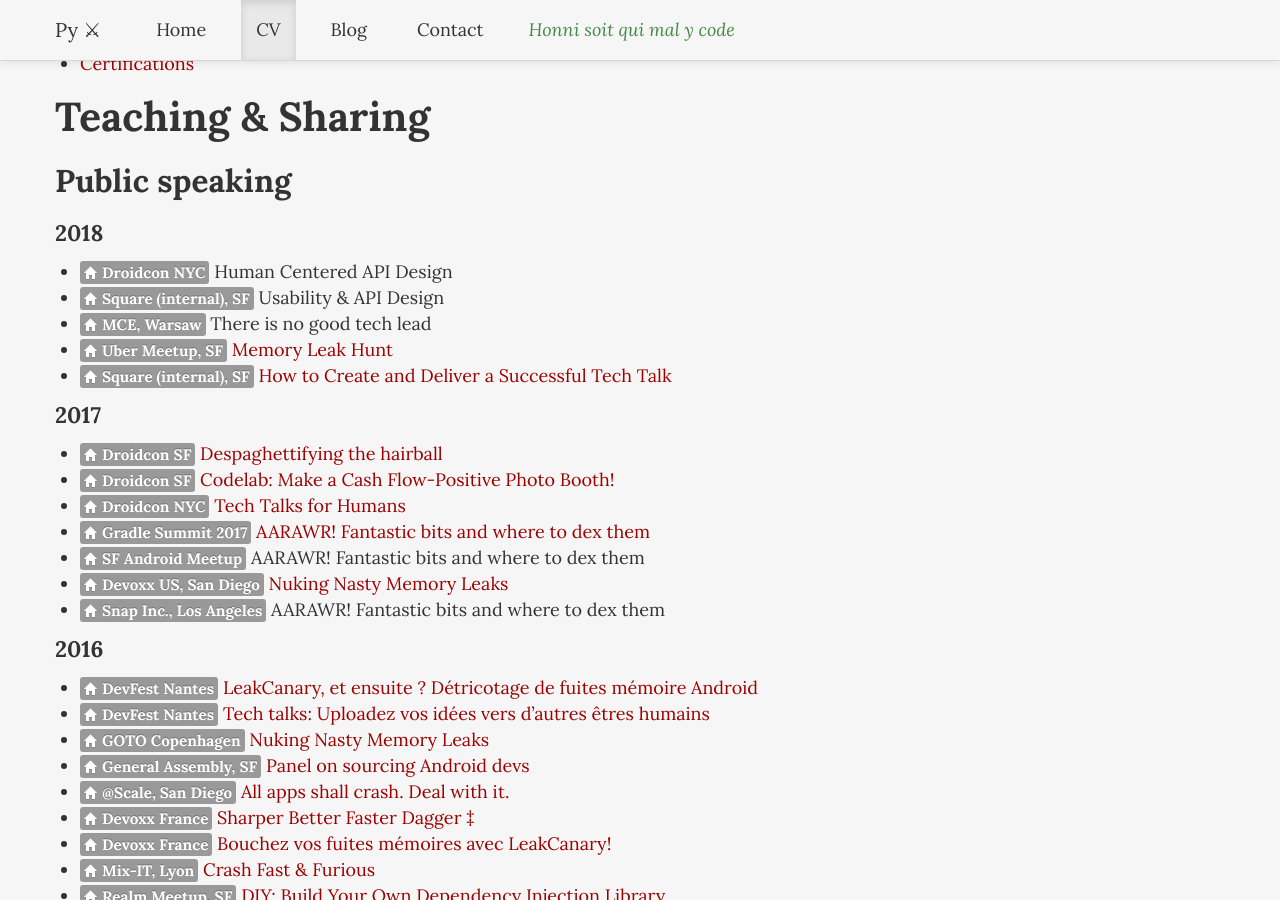
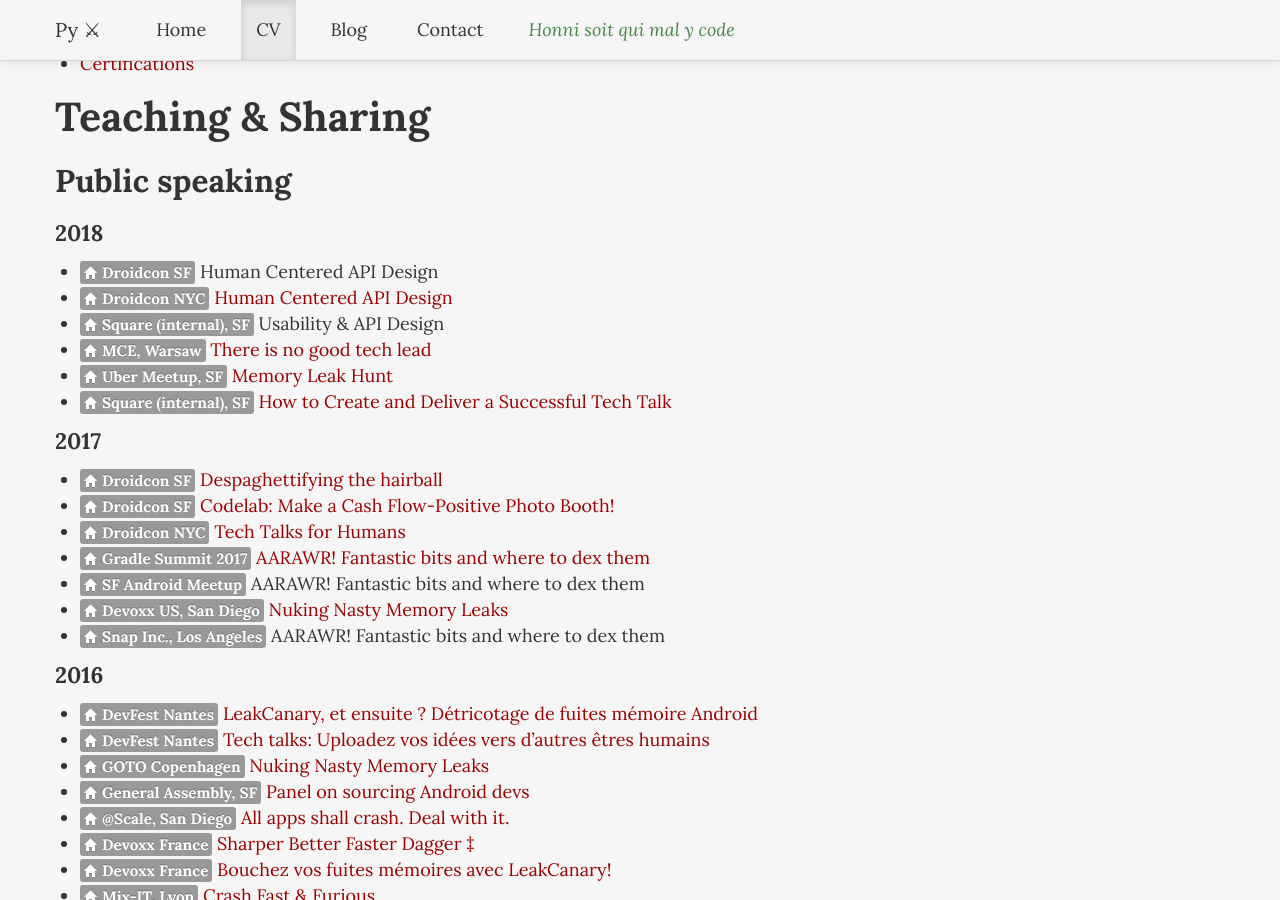
Before and after one commit to pyricau/pyricau.github.com, a Jekyll site: the page built from cv.markdown, in a window 1280 px wide and 900 px high, scrolled down 1240 px. Built offline with Jekyll 4.4.1, drawn with Linux system fonts in a browser that asks for light colours.

Commit message:
Update cv.markdown

```diff
--- a/cv.markdown
+++ b/cv.markdown
@@ -24,9 +24,10 @@
 ### Public speaking
 
 #### 2018
-* {% include home.html text="Droidcon NYC" %} Human Centered API Design
+* {% include home.html text="Droidcon SF" %} Human Centered API Design
+* {% include home.html text="Droidcon NYC" %} [Human Centered API Design](https://www.youtube.com/watch?v=lQime4wONe4)
 * {% include home.html text="Square (internal), SF" %} Usability & API Design
-* {% include home.html text="MCE, Warsaw" %} There is no good tech lead
+* {% include home.html text="MCE, Warsaw" %} [There is no good tech lead](https://www.youtube.com/watch?v=AkaxgA3JHyQ)
 * {% include home.html text="Uber Meetup, SF" %} [Memory Leak Hunt](https://www.youtube.com/watch?v=KwArTJHLq5g)
 * {% include home.html text="Square (internal), SF" %} [How to Create and Deliver a Successful Tech Talk](https://www.youtube.com/watch?v=nNM5Bv9OTck)
 
```
